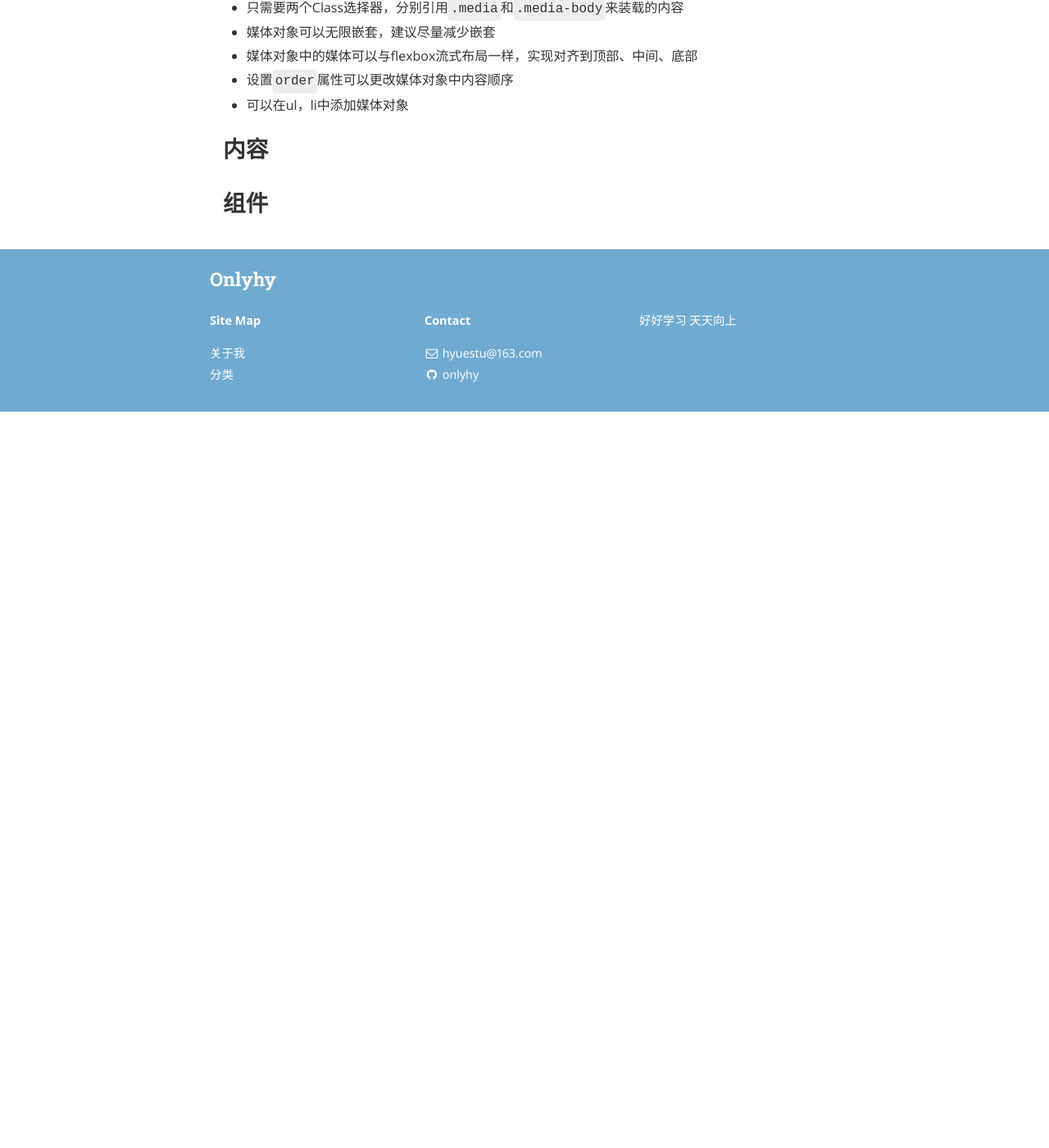
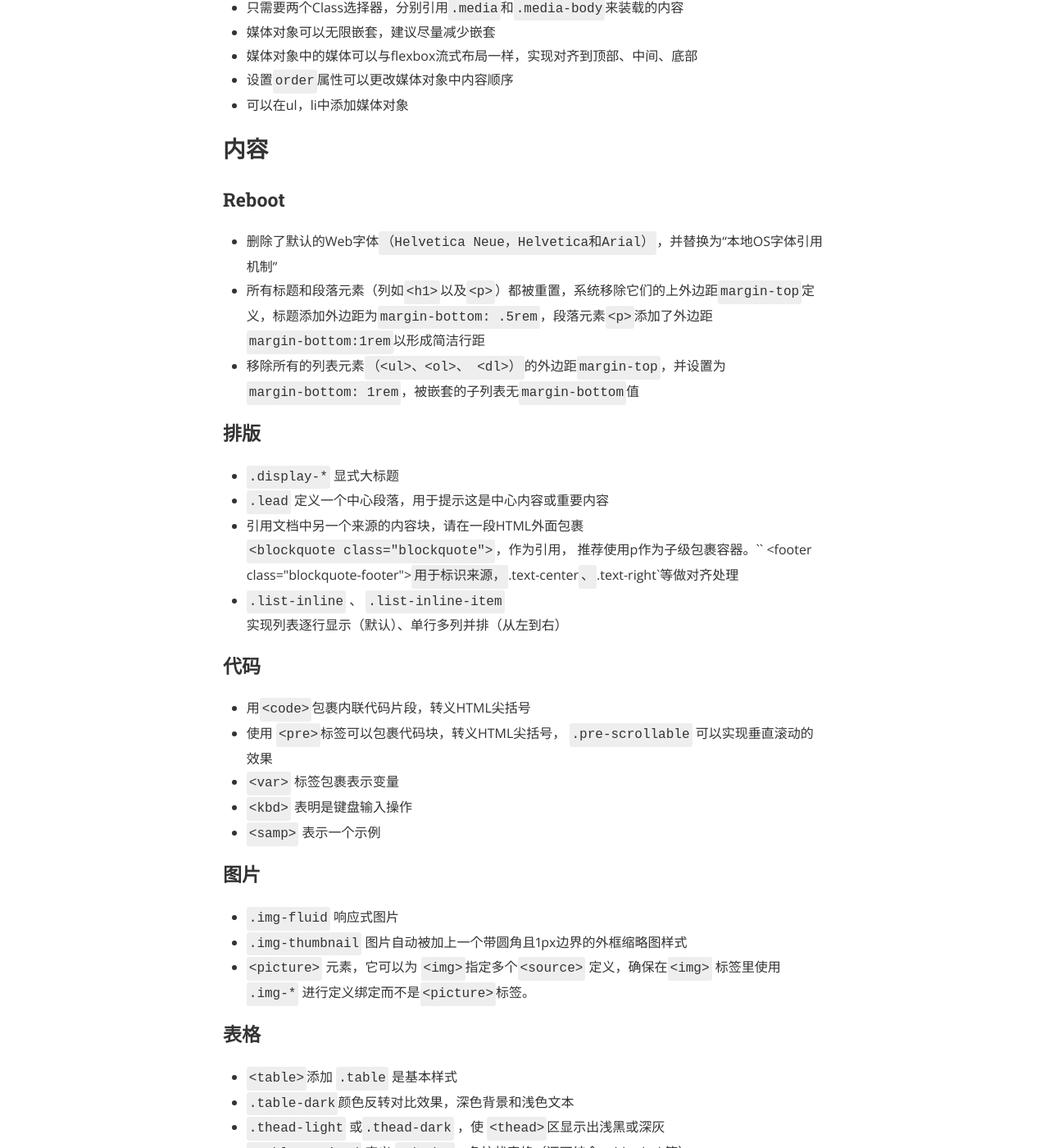
Before and after one commit to onlyhy/onlyhy.github.io, a Jekyll site: the page built from _posts/2018-05-16-Bootstrap4.markdown, in a window 1280 px wide and 1400 px high, scrolled down 1891 px. Shown: the whole window at 82% size. Built offline with Jekyll 4.4.1, drawn with Linux system fonts in a browser that asks for light colours; nearby versions of some CDN libraries; before the commit the page ends 2393 px from its top, so only the background shows below that; some of the changed text lies outside the part shown.

Commit message:
about bootstrap4

```diff
--- a/_posts/2018-05-16-Bootstrap4.markdown
+++ b/_posts/2018-05-16-Bootstrap4.markdown
@@ -63,9 +63,55 @@ iOS和安卓中，对于`<body>`元素中使用`overflow: hidden;`的支持很
 * 可以在ul，li中添加媒体对象
 
 
+## 内容
 
+### Reboot
 
-## 内容
+* 删除了默认的Web字体`（Helvetica Neue，Helvetica和Arial）`，并替换为“本地OS字体引用机制”
+* 所有标题和段落元素（列如`<h1>`以及`<p>`）都被重置，系统移除它们的上外边距`margin-top`定义，标题添加外边距为`margin-bottom: .5rem`，段落元素`<p>`添加了外边距`margin-bottom:1rem`以形成简洁行距
+* 移除所有的列表元素`（<ul>、<ol>、 <dl>）`的外边距`margin-top`，并设置为`margin-bottom: 1rem`，被嵌套的子列表无`margin-bottom`值
+
+### 排版
+
+* `.display-*` 显式大标题
+* `.lead` 定义一个中心段落，用于提示这是中心内容或重要内容
+* 引用文档中另一个来源的内容块，请在一段HTML外面包裹 `<blockquote class="blockquote">`，作为引用， 推荐使用p作为子级包裹容器。`` <footer class="blockquote-footer">` 用于标识来源， `.text-center`、`.text-right`等做对齐处理
+* `.list-inline` 、 `.list-inline-item` 实现列表逐行显示（默认）、单行多列并排（从左到右）
+
+### 代码
+
+* 用`<code>`包裹内联代码片段，转义HTML尖括号
+* 使用 `<pre>`标签可以包裹代码块，转义HTML尖括号， `.pre-scrollable` 可以实现垂直滚动的效果
+* `<var>` 标签包裹表示变量
+* `<kbd>` 表明是键盘输入操作
+* `<samp>` 表示一个示例
+
+### 图片
+
+* `.img-fluid` 响应式图片
+* `.img-thumbnail`  图片自动被加上一个带圆角且1px边界的外框缩略图样式
+* `<picture>` 元素，它可以为 `<img>`指定多个`<source>` 定义，确保在`<img>` 标签里使用`.img-*` 进行定义绑定而不是`<picture>`标签。
+
+### 表格
+
+* `<table>`添加 `.table` 是基本样式
+* `.table-dark`颜色反转对比效果，深色背景和浅色文本
+* `.thead-light` 或`.thead-dark`  ，使 `<thead>`区显示出浅黑或深灰
+* `.table-striped` 定义 `<tbody>`，条纹状表格（还可结合.table-dark等）
+* `.table-bordered` 类可以产生表格边框与间隙
+* `.table-hover` 定义到 `<tbody>`上，可以产生行悬停效果
+* `.table-sm` 可以将表格的`padding`值缩减一半，使表格更加紧凑
+* `.table-*`样式对表格逐行或单个单元格着色，深色表格可用`.bg-*`
+* `<caption> `标签如同一个表格的标题，默认是隐藏，帮助用户了解表格内容
+* `.table-responsive` 选择器使表格支持水平响应
+* `.table-responsive{-sm|-md|-lg|-xl}`可以根据需要对不同屏幕尺寸断点表格进行响应式设计
+
+### 图文框
+
+* `.figure`样式定义内容区包括一张图和一个可选的标题
+* 将`.img-fluid`添加到<img>标签中才能实现与响应式的完美结合
+* `.text-*`可控制文字对齐方式
+
 
 
 ## 组件
```
